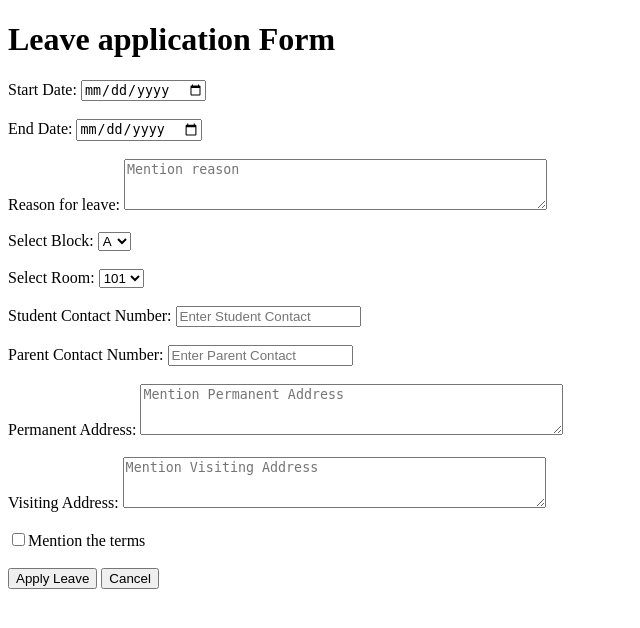
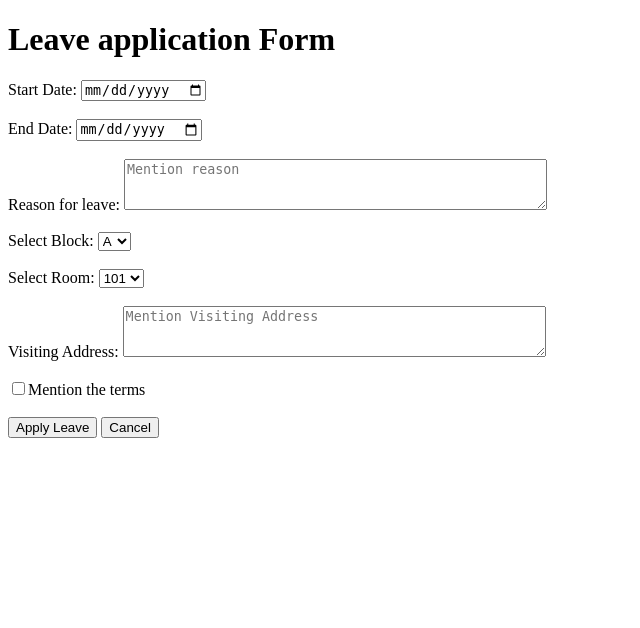
Before and after one commit to sankett13/Advance-Leave-Management-System, a Django app: template main/templates/apply_leave.html in a window 1280 px wide. Shown: the top 628 px of the page, without its empty margins (0-640 px from the left). Run offline with Django 5.2, Linux system fonts and the light colour scheme; the template is opened without the code that fills it, so the values that code supplies are empty.

Commit message:
changes made to applyLeave

```diff
--- a/main/templates/apply_leave.html
+++ b/main/templates/apply_leave.html
@@ -57,17 +57,6 @@
                 </select>
             </label><br><br>
 
-            <label for="snumber">Student Contact Number:
-                <input type="number" placeholder="Enter Student Contact">
-            </label><br><br>
-
-            <label for="pnumber">Parent Contact Number:
-                <input type="number" placeholder="Enter Parent Contact">
-            </label><br><br>
-
-            <label for="paddress">Permanent Address:
-                <textarea rows="3" cols="50" placeholder="Mention Permanent Address"></textarea>
-            </label><br><br>
 
             <label for="vaddress">Visiting Address:
                 <textarea rows="3" cols="50" placeholder="Mention Visiting Address"></textarea>
```
